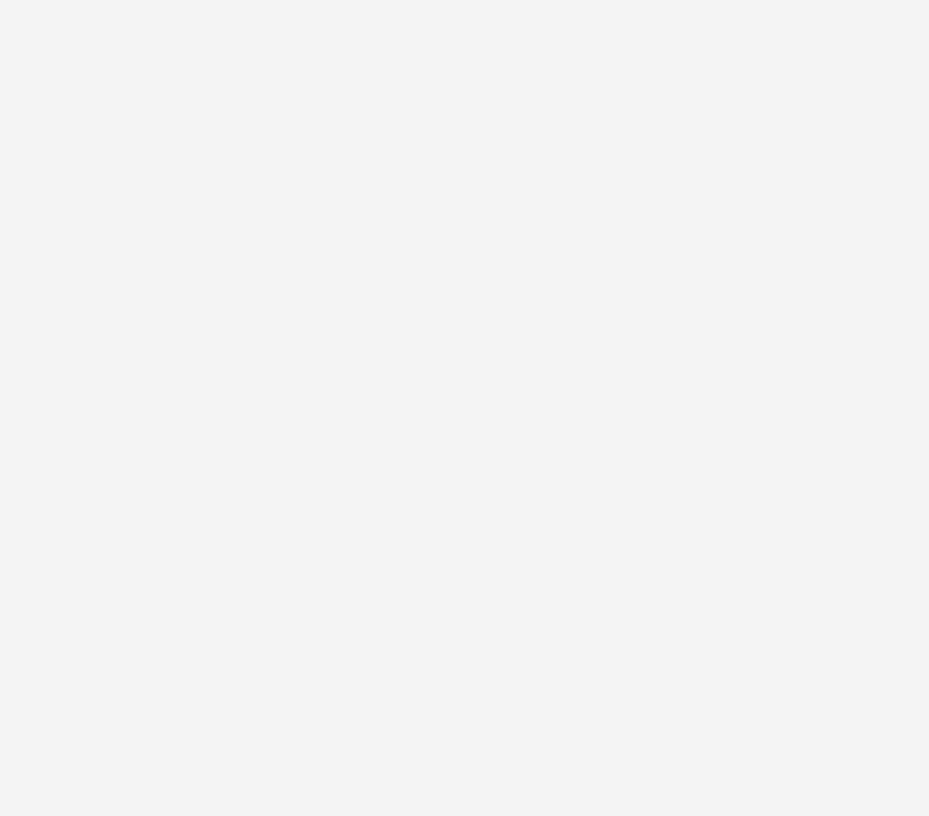
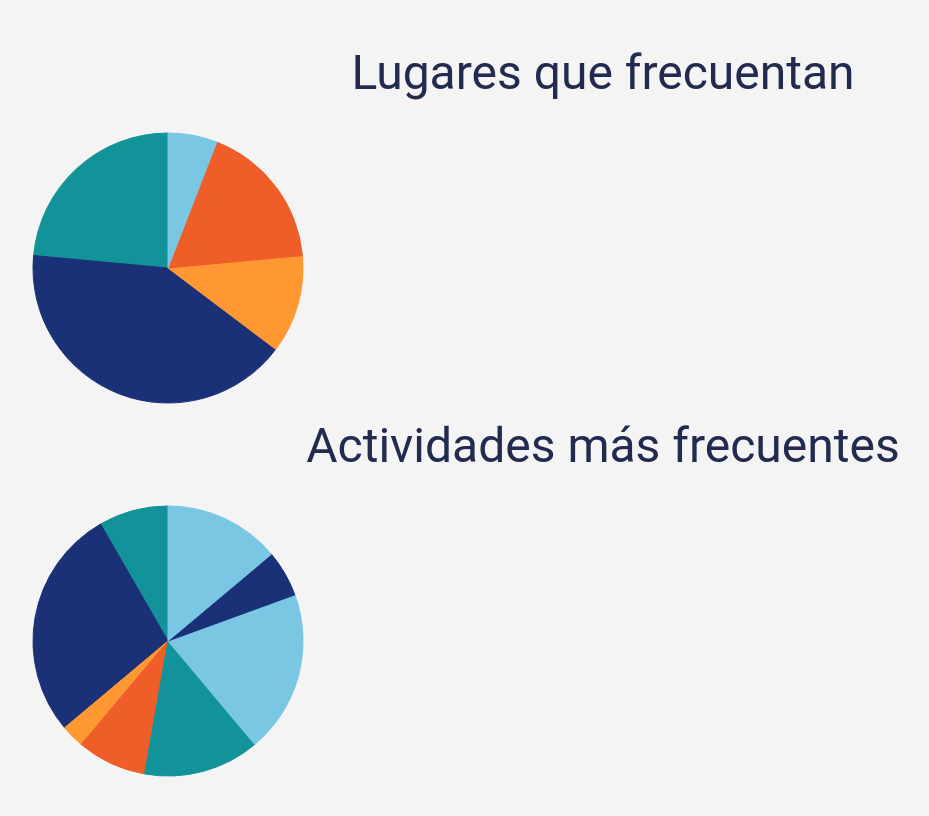
Before and after one commit to X-Viss/IETI---PROJECT, a React (Create React App) app: page /statisctics in a window 1280 px wide. Shown: the top 816 px of the page, without its empty margins (37-966 px from the left). Built offline with nearby package versions, Linux system fonts and the light colour scheme.

Commit message:
:art: :sparkles: :lipstick: :white_check_mark:

```diff
--- a/package.json
+++ b/package.json
@@ -14,6 +14,7 @@
     "react-dom": "^17.0.1",
     "react-router-dom": "^5.2.0",
     "react-scripts": "4.0.2",
+    "react-vis": "^1.11.7",
     "web-vitals": "^1.1.0"
   },
   "scripts": {
--- a/src/App.js
+++ b/src/App.js
@@ -1,10 +1,22 @@
 import './App.css';
+import Inicio from "./inicio/Inicio";
+import Lugares from "./lugares/lugares";
+import Tiposviajes from "./tiposviajes/tiposviajes";
+import Statisctics from "./statisctics/statisctics";
+import {BrowserRouter as Router, Route, Switch} from "react-router-dom";
 
 function App() {
   return (
-    <div className="App">
-
-    </div>
+      <div className="App">
+        <Router>
+          <Switch>
+            <Route exact path="/inicio"><Inicio/></Route>
+            <Route exact path="/lugares"><Lugares/></Route>
+            <Route exact path="/tiposviajes"><Tiposviajes/></Route>
+            <Route exact path="/statisctics"><Statisctics/></Route>
+          </Switch>
+        </Router>
+      </div>
   );
 }
 
--- a/src/components/AdvancedGridList.js
+++ b/src/components/AdvancedGridList.js
@@ -34,7 +34,7 @@ export default function AdvancedGridList(props) {
 
     return (
         <div className={classes.root}>
-            <Typography variant="h3" gutterBottom style={{color: 'black'}}>
+            <Typography variant="h3" gutterBottom style={{color: '#222A4F'}}>
                 {props.title}
             </Typography>
             <GridList cellHeight={200} spacing={1} cols={props.numcols ? props.numcols : 2} className={classes.gridList}>
--- a/src/inicio/Inicio.js
+++ b/src/inicio/Inicio.js
@@ -8,11 +8,12 @@ class Inicio extends Component {
 
     render() {
         return (
-            <div>
+            <div style={{backgroundColor:"#F4F4F4",marginLeft:"80px",marginRight:"80px"}}>
+                <br/>
                 <ImageBanner title={"Title"} description={"Here is the description"} textButton={"Click Me"}/>
-                <br/>
+                <br/><br/><br/>
                 <AdvancedGridList tileData={datatest} title={"Inspirate"} numcols={4}/>
-                <br/>
+                <br/><br/><br/>
                 <SingleLineGridList tileData={datatest} title={"Tipo de viaje"}/>
             </div>
         );
--- a/src/lugares/lugares.js
+++ b/src/lugares/lugares.js
@@ -12,7 +12,7 @@ class Lugares extends Component {
                 <br/>
                 <br/>
                 <div style={{display: "flex"}} >
-                    <div  style={{flex: "50%"}}>
+                    <div  style={{flex: "50%", backgroundColor:"#F4F4F4"}}>
                         <AdvancedGridList tileData={datatest2} title={"Conoce más sobre..."} numcols={2}/>
                     </div>
                     <div style={{flex: "50%", padding: "80px"}}>
--- /dev/null
+++ b/src/statisctics/statisctics.js
@@ -0,0 +1,58 @@
+import React, {Component} from 'react';
+import {Typography} from "@material-ui/core";
+import {RadialChart} from "react-vis";
+
+
+class Statisctics extends Component {
+
+    render() {
+        return (
+            <div>
+                <br/>
+                <br/>
+                <div style={{display: "flex"}}>
+                    <div style={{flex: "50%", padding: "5px", backgroundColor:"#F4F4F4"}}>
+                        <Typography variant="h3" gutterBottom style={{color: '#222A4F'}}>
+                            Lugares que frecuentan
+                        </Typography>
+                        <RadialChart
+                            data={[{angle: 1, label: 'Primero', className: 'Primero'}, {
+                                angle: 3,
+                                label: 'Segundo', className: 'Segundo'
+                            }, {angle: 2, label: 'Tercero', className: 'Tercero'}, {
+                                angle: 7,
+                                label: 'Cuarto', className: 'Cuarto'
+                            }, {angle: 4, label: 'Quinto', className: 'Quinto'}]}
+                            width={400}
+                            height={300}/>
+                        <Typography variant="h3" gutterBottom style={{color: '#222A4F'}}>
+                            Actividades más frecuentes
+                        </Typography>
+                        <RadialChart
+                            data={[{angle: 5, label: 'Primero', className: 'Primero'}, {
+                                angle: 2,
+                                label: 'Segundo', className: 'Segundo'
+                            }, {angle: 7, label: 'Tercero', className: 'Tercero'}, {
+                                angle: 5,
+                                label: 'Cuarto', className: 'Cuarto'
+                            }, {angle: 3, label: 'Quinto', className: 'Quinto'}, {
+                                angle: 1,
+                                label: 'Sexto',
+                                className: 'Sexto'
+                            }, {angle: 10, label: 'Septimo', className: 'Septimo'}, {
+                                angle: 3,
+                                label: 'Octavo',
+                                className: 'Octavo'
+                            }]}
+                            width={400}
+                            height={300}/>
+                    </div>
+                </div>
+                <br/>
+                <br/>
+            </div>
+        );
+    }
+}
+
+export default Statisctics;
```
Also changed, not shown: 1 other file (tests, documents, lock files or other folders).
